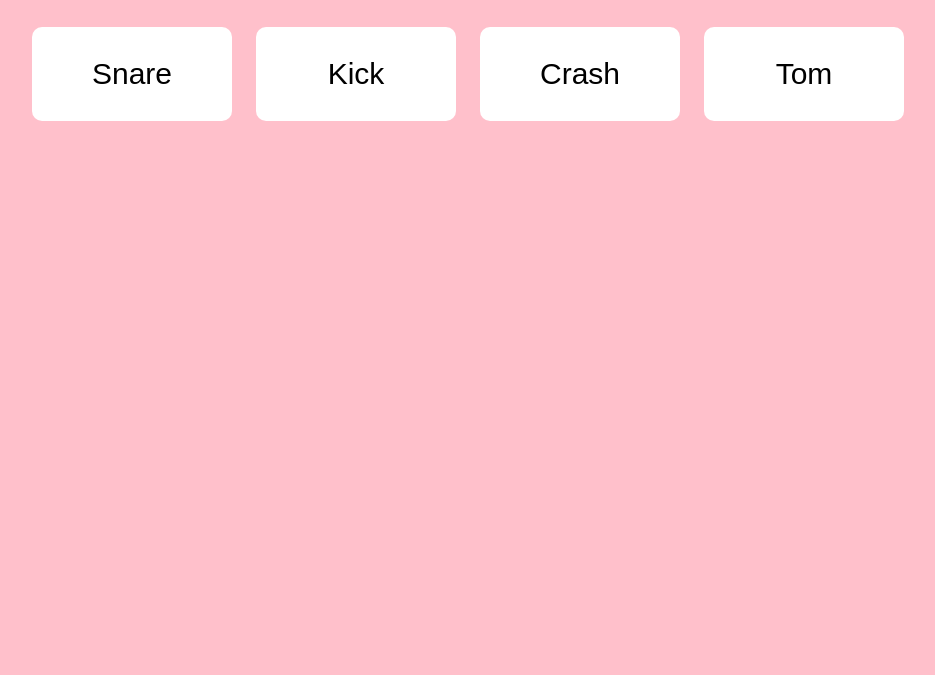
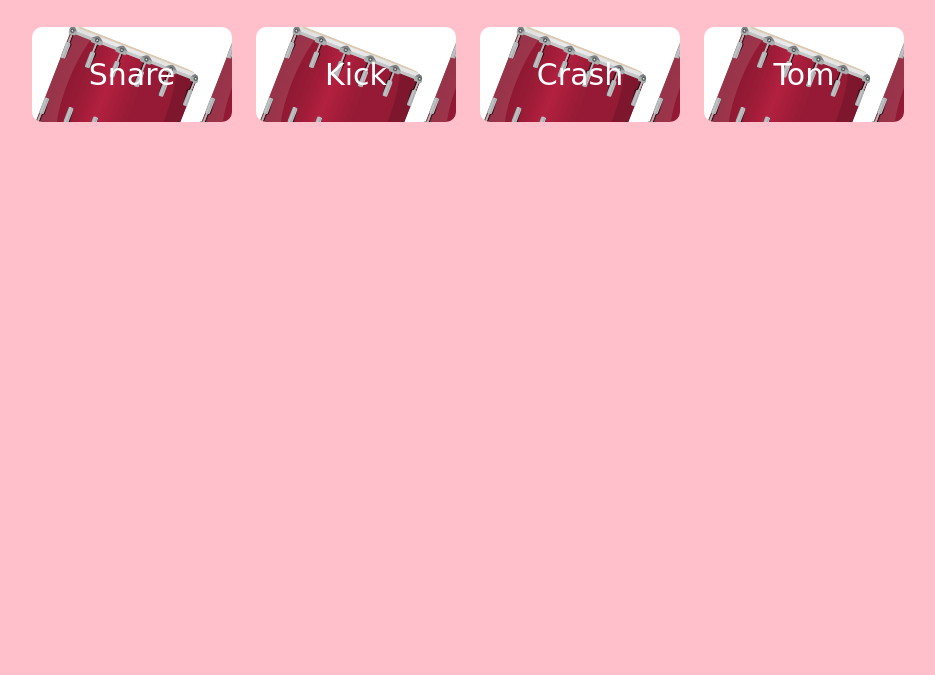
Before and after one commit to walid885/DrumKit, a plain HTML site: page index.html in a window 1280 px wide. Shown: the part 125-800 px from the top of the page, without its empty margins (172-1107 px from the left). Drawn offline with Linux system fonts and the light colour scheme.

Commit message:
finishing the style

```diff
--- a/style.css
+++ b/style.css
@@ -26,5 +26,16 @@ h1{
     min-width: 200px;
     border-radius: 10px;
     box-shadow: 0 4px 8px (0,0,0,.3);
+    background-image: url("images/tom.png");
+    color: white;
+    font-family: cursive;
+    text-shadow: 2px 2px 4px regba(0,0,0,.3);
+    cursor: pointer;
 
 }
+.btn:hover{
+    color: pink;
+}
+.btn:active{
+    background-size: 105%;
+}
```
Also changed, not shown: images/crash.png (added), images/kick.png (added), images/snare.png (added), images/tom.png (added), 4 other files.
